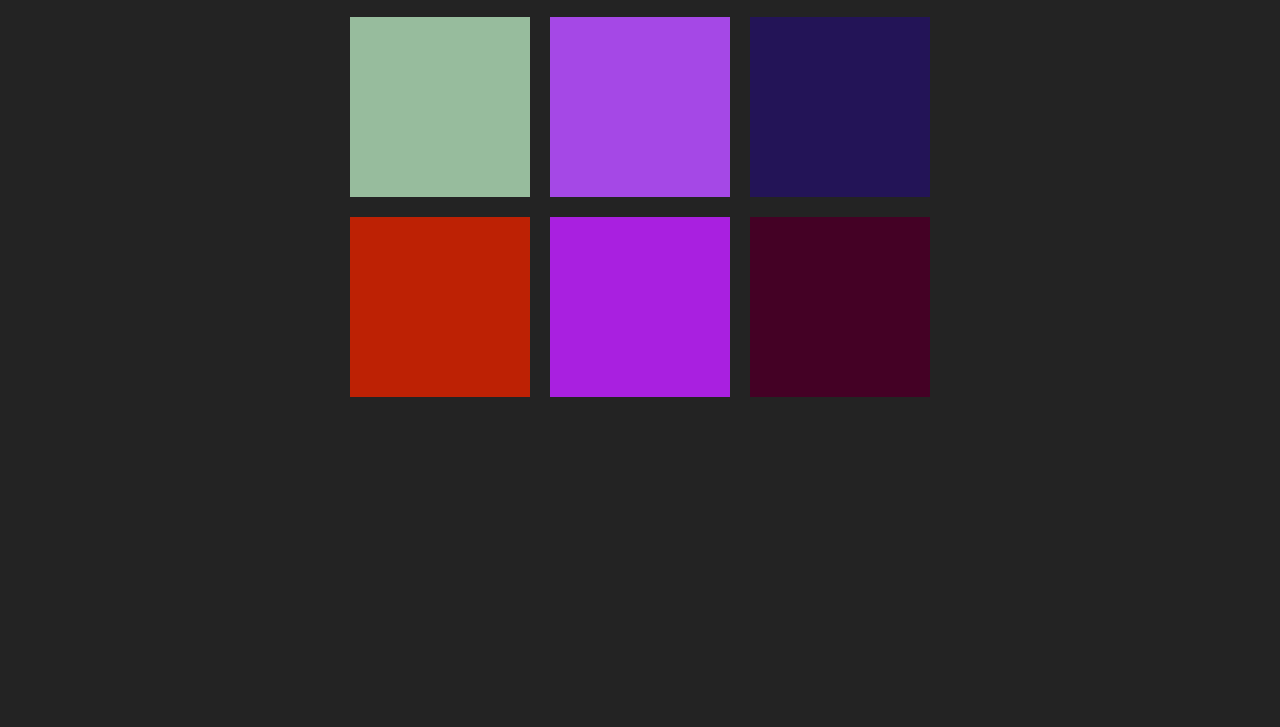
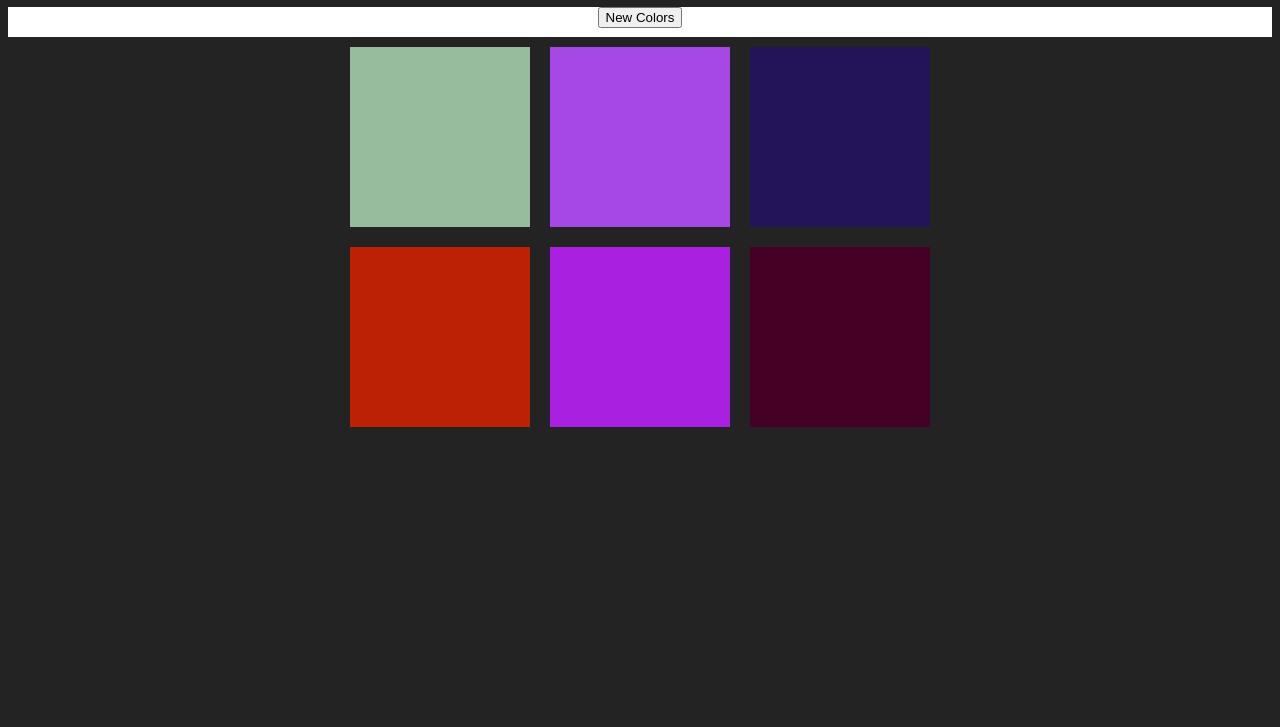
Before and after one commit to jonpking/rgbColorGame, a plain HTML site: page index.html in a window 1280 px wide. Shown: the part 73-800 px from the top of the page. Drawn offline with Linux system fonts and the light colour scheme.

Commit message:
added minor styling to stripe below header and added button

```diff
--- a/index.html
+++ b/index.html
@@ -12,7 +12,8 @@
 
     <h1>The Great <span id="colorDisplay">RGB</span> Color Game</h1>
 
-    <div>
+    <div id="stripe">
+        <button>New Colors</button>
         <span id="message"></span>
     </div>
 
--- a/style.css
+++ b/style.css
@@ -19,6 +19,8 @@ h1 {
     color: white;
 }
 
-span {
-    color: white;
+#stripe {
+    background-color: white;
+    height: 30px;
+    text-align: center;
 }
```
